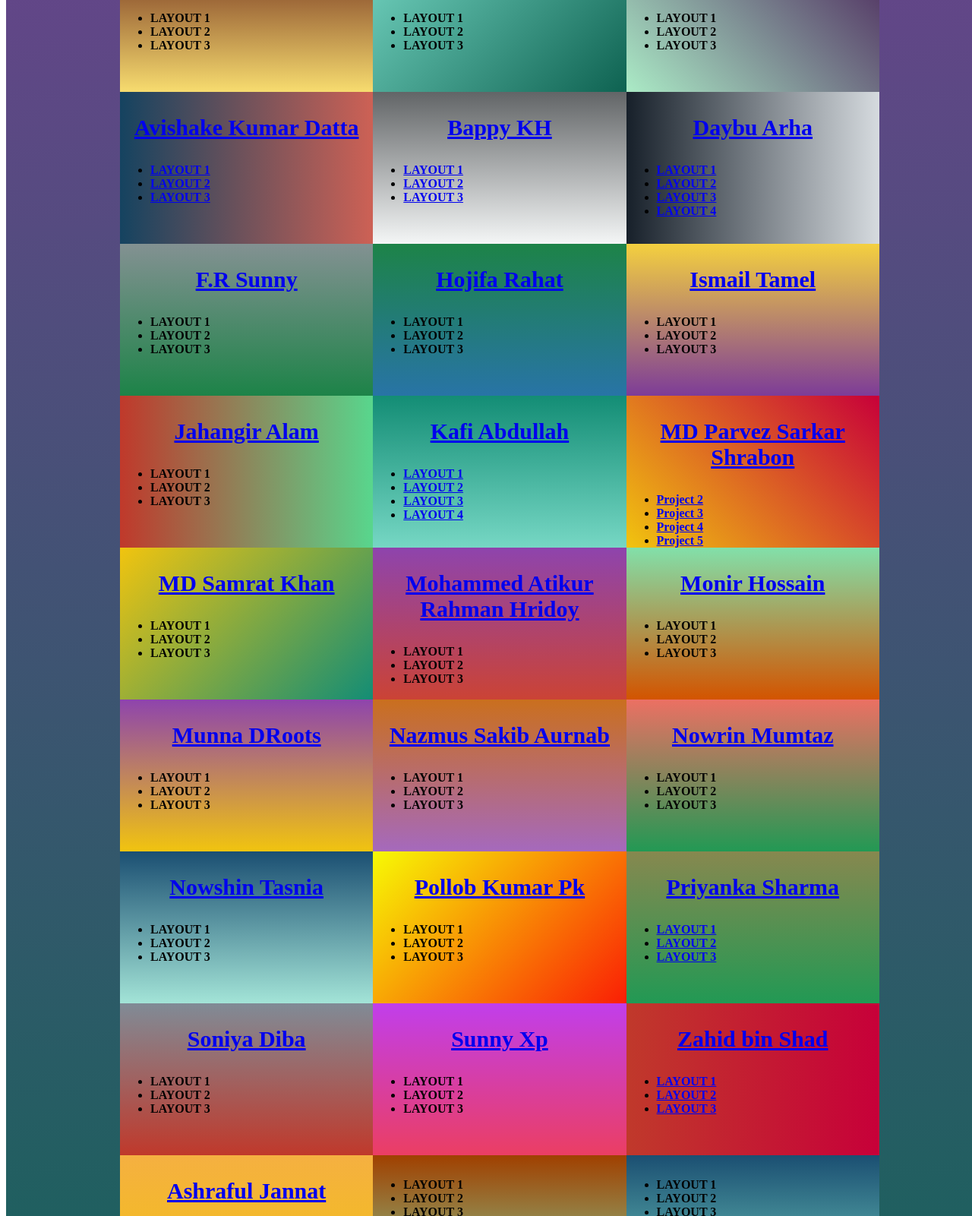
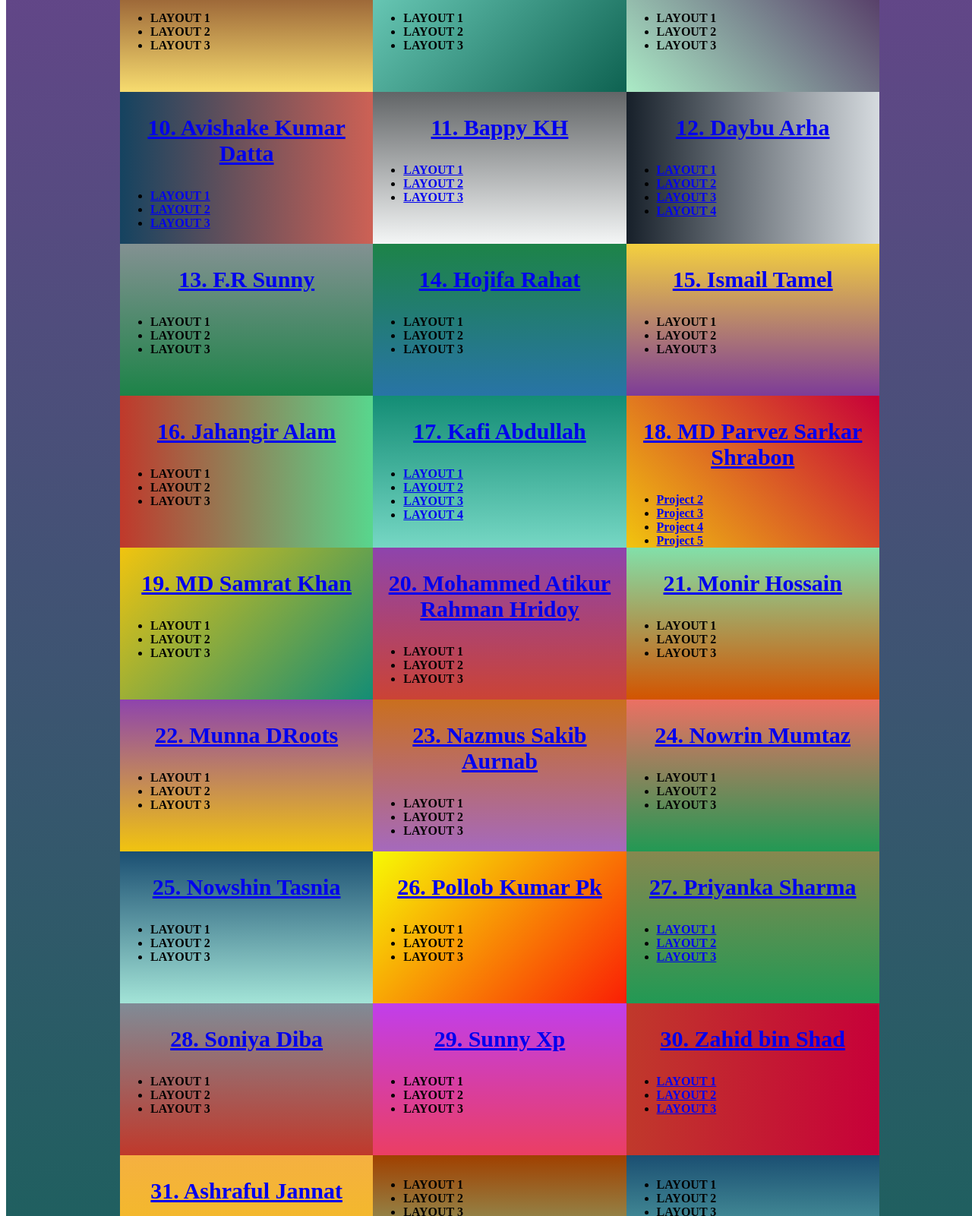
Before and after one commit to Shimanto007/Assignments_57, a plain HTML site: page index.html in a window 1280 px wide. Shown: the part 673-2274 px from the top of the page at 76% size. Drawn offline with Linux system fonts and the light colour scheme.

Commit message:
Update index.html

```diff
--- a/index.html
+++ b/index.html
@@ -15,14 +15,14 @@
 		</div>
 		<div class="mark"><b><p class="para-2"><marquee>Assignments submitted by SSB-57 students</marquee></p></div>
 		<div class="content-part1">
-			<div class="part-1"><p class="L1"><a href="https://www.facebook.com/mannanshimanto">Mannan Arefin Sharif</a></p>
+			<div class="part-1"><p class="L1"><a href="https://www.facebook.com/mannanshimanto">1. Mannan Arefin Sharif</a></p>
 				<ul>
 				<li><a href="https://shimanto007.github.io/layout_1/" target="blank">LAYOUT 1</a></li>
 				<li><a href="https://shimanto007.github.io/layout_2/" target="blank">LAYOUT 2</a></li>
 				<li><a href="https://shimanto007.github.io/layout_3/" target="blank">LAYOUT 3</a></li>
 			    </ul>
 		    </div>
-			<div class="part-2"><p class="L2"><a href="https://www.facebook.com/profile.php?id=100002824879625">Syed Muhammad Nadeem Kadery</a></p>
+			<div class="part-2"><p class="L2"><a href="https://www.facebook.com/profile.php?id=100002824879625">2. Syed Muhammad Nadeem Kadery</a></p>
 				<ul>
 				<li><a href="https://syedmuhammadnadeemkadery.github.io/second_project/" target="blank">Project 2</a></li>
 				<li><a href="https://syedmuhammadnadeemkadery.github.io/third-project/" target="blank">Project 3</a></li>
@@ -30,7 +30,7 @@
 				<li><a href="https://syedmuhammadnadeemkadery.github.io/fifth_project/" target="blank">Project 5</a></li>
 			</ul>
 			</div>
-			<div class="part-3"><p class="L3"><a href="https://www.facebook.com/Ariful.Islam.Turon">Ariful Islam Turon</a></p>
+			<div class="part-3"><p class="L3"><a href="https://www.facebook.com/Ariful.Islam.Turon">3. Ariful Islam Turon</a></p>
 				<ul>
 				<li>LAYOUT 1</li>
 				<li>LAYOUT 2</li>
@@ -39,21 +39,21 @@
 			</div>
 		</div>
 		<div class="content-part2">
-			<div class="part-4"><p class="L4"><a href="https://www.facebook.com/showrov.mir">Showrov Mirza</a></p>
+			<div class="part-4"><p class="L4"><a href="https://www.facebook.com/showrov.mir">4. Showrov Mirza</a></p>
 				<ul>
 				<li>LAYOUT 1</li>
 				<li>LAYOUT 2</li>
 				<li>LAYOUT 3</li>
 			</ul>
 			</div>
-			<div class="part-5"><p class="L5"><a href="https://www.facebook.com/navid.nawaj.9">Navid Nawaz</a></p>
+			<div class="part-5"><p class="L5"><a href="https://www.facebook.com/navid.nawaj.9">5. Navid Nawaz</a></p>
 				<ul>
 				<li><a href="https://navidnawaj.github.io/Layout_1/">LAYOUT 1</a></li>
 				<li><a href="https://navidnawaj.github.io/Layout_Two/">LAYOUT 2</a></li>
 				<li><a href="https://navidnawaj.github.io/Layout_3/">LAYOUT 3</a></li>
 			</ul>
 			</div>
-			<div class="part-6"><p class="L6"><a href="https://www.facebook.com/khelahobe">Fahad Ahmed</a></p>
+			<div class="part-6"><p class="L6"><a href="https://www.facebook.com/khelahobe">6. Fahad Ahmed</a></p>
 				<ul>
 				<li>LAYOUT 1</li>
 				<li>LAYOUT 2</li>
@@ -62,21 +62,21 @@
 			</div>
 		</div>
 		<div class="content-part3">
-			<div class="part-7"><p class="L7"><a href="https://www.facebook.com/abid.zaman1057">Abid Zaman Shadhin</a></p>
+			<div class="part-7"><p class="L7"><a href="https://www.facebook.com/abid.zaman1057">7. Abid Zaman Shadhin</a></p>
 				<ul>
 				<li>LAYOUT 1</li>
 				<li>LAYOUT 2</li>
 				<li>LAYOUT 3</li>
 			</ul>
 			</div>
-			<div class="part-8"><p class="L8"><a href="https://www.facebook.com/a2m41n">AdHian ÅzMain</a></p>
+			<div class="part-8"><p class="L8"><a href="https://www.facebook.com/a2m41n">8. AdHian ÅzMain</a></p>
 				<ul>
 				<li>LAYOUT 1</li>
 				<li>LAYOUT 2</li>
 				<li>LAYOUT 3</li>
 			</ul>
 			</div>
-			<div class="part-9"><p class="L9"><a href="https://www.facebook.com/priyanka.majumder.73594">Anamika Majumder</a></p>
+			<div class="part-9"><p class="L9"><a href="https://www.facebook.com/priyanka.majumder.73594">9. Anamika Majumder</a></p>
 				<ul>
 				<li>LAYOUT 1</li>
 				<li>LAYOUT 2</li>
@@ -85,21 +85,21 @@
 			</div>
 		</div>
 		<div class="content-part4">
-			<div class="part-10"><p class="L10"><a href="https://www.facebook.com/avishakekumar.datta">Avishake Kumar Datta</a></p>
+			<div class="part-10"><p class="L10"><a href="https://www.facebook.com/avishakekumar.datta">10. Avishake Kumar Datta</a></p>
 				<ul>
 				<li><a href="https://avishakedatta.github.io/project_two_taskone/">LAYOUT 1</a></li>
 				<li><a href="https://avishakedatta.github.io/project_two_tasktwo/">LAYOUT 2</a></li>
 				<li><a href="https://avishakedatta.github.io/project_two_taskthree/.">LAYOUT 3</a></li>
 			</ul>
 			</div>
-			<div class="part-11"><p class="L11"><a href="https://www.facebook.com/bappy.kh.7146">Bappy KH</a></p>
+			<div class="part-11"><p class="L11"><a href="https://www.facebook.com/bappy.kh.7146">11. Bappy KH</a></p>
 				<ul>
 				<li><a href="https://kawser-hamid.github.io/basic-layout-1/">LAYOUT 1</a></li>
 				<li><a href="https://kawser-hamid.github.io/basic-layout-2/">LAYOUT 2</a></li>
 				<li><a href="https://kawser-hamid.github.io/basic-layout-3/">LAYOUT 3</a></li>
 			</ul>
 			</div>
-			<div class="part-12"><p class="L12"><a href="https://www.facebook.com/daybu.arha">Daybu Arha</a></p>
+			<div class="part-12"><p class="L12"><a href="https://www.facebook.com/daybu.arha">12. Daybu Arha</a></p>
 				<ul>
 				<li><a href="https://daybu.github.io/p1/">LAYOUT 1</a></li>
 				<li><a href="https://daybu.github.io/p2/">LAYOUT 2</a></li>
@@ -109,21 +109,21 @@
 			</div>
 		</div>
 		<div class="content-part5">
-			<div class="part-13"><p class="L13"><a href="https://www.facebook.com/frsunny466">F.R Sunny</a></p>
+			<div class="part-13"><p class="L13"><a href="https://www.facebook.com/frsunny466">13. F.R Sunny</a></p>
 				<ul>
 				<li>LAYOUT 1</li>
 				<li>LAYOUT 2</li>
 				<li>LAYOUT 3</li>
 			</ul>
 			</div>
-			<div class="part-14"><p class="L14"><a href="https://www.facebook.com/hojifa.islamrahat">Hojifa Rahat</a></p>
+			<div class="part-14"><p class="L14"><a href="https://www.facebook.com/hojifa.islamrahat">14. Hojifa Rahat</a></p>
 				<ul>
 				<li>LAYOUT 1</li>
 				<li>LAYOUT 2</li>
 				<li>LAYOUT 3</li>
 			</ul>
 			</div>
-			<div class="part-15"><p class="L15"><a href="https://www.facebook.com/musa.aman.568">Ismail Tamel</a></p>
+			<div class="part-15"><p class="L15"><a href="https://www.facebook.com/musa.aman.568">15. Ismail Tamel</a></p>
 				<ul>
 				<li>LAYOUT 1</li>
 				<li>LAYOUT 2</li>
@@ -132,14 +132,14 @@
 			</div>
 		</div>
 		<div class="content-part6">
-			<div class="part-16"><p class="L16"><a href="https://www.facebook.com/profile.php?id=100007564600324">Jahangir Alam</a></p>
+			<div class="part-16"><p class="L16"><a href="https://www.facebook.com/profile.php?id=100007564600324">16. Jahangir Alam</a></p>
 				<ul>
 				<li>LAYOUT 1</li>
 				<li>LAYOUT 2</li>
 				<li>LAYOUT 3</li>
 			</ul>
 			</div>
-			<div class="part-17"><p class="L17"><a href="https://www.facebook.com/kafiabdullah27">Kafi Abdullah</a></p>
+			<div class="part-17"><p class="L17"><a href="https://www.facebook.com/kafiabdullah27">17. Kafi Abdullah</a></p>
 				<ul>
 				<li><a href="https://kafiabdullah.github.io/layout-one/">LAYOUT 1</a></li>
 				<li><a href="https://kafiabdullah.github.io/layout_two/">LAYOUT 2</a></li>
@@ -147,7 +147,7 @@
 				<li><a href="https://kafiabdullah.github.io/layout-four/">LAYOUT 4</a></li>
 			</ul>
 			</div>
-			<div class="part-18"><p class="L18"><a href="https://www.facebook.com/sona.pakhi.chadni">MD Parvez Sarkar Shrabon</a></p>
+			<div class="part-18"><p class="L18"><a href="https://www.facebook.com/sona.pakhi.chadni">18. MD Parvez Sarkar Shrabon</a></p>
 				<ul>
 				<li><a href="https://mdparvezsarkar.github.io/Project_two/">Project 2</a></li>
 				<li><a href="https://mdparvezsarkar.github.io/Project_three/">Project 3</a></li>
@@ -157,21 +157,21 @@
 			</div>
 		</div>
 		<div class="content-part7">
-			<div class="part-19"><p class="L19"><a href="https://www.facebook.com/mdsamrat.khan.50746">MD Samrat Khan</a></p>
+			<div class="part-19"><p class="L19"><a href="https://www.facebook.com/mdsamrat.khan.50746">19. MD Samrat Khan</a></p>
 				<ul>
 				<li>LAYOUT 1</li>
 				<li>LAYOUT 2</li>
 				<li>LAYOUT 3</li>
 			</ul>
 			</div>
-			<div class="part-20"><p class="L20"><a href="https://www.facebook.com/shunno.hridoy.7">Mohammed Atikur Rahman Hridoy</a></p>
+			<div class="part-20"><p class="L20"><a href="https://www.facebook.com/shunno.hridoy.7">20. Mohammed Atikur Rahman Hridoy</a></p>
 				<ul>
 				<li>LAYOUT 1</li>
 				<li>LAYOUT 2</li>
 				<li>LAYOUT 3</li>
 			</ul>
 			</div>
-			<div class="part-21"><p class="L21"><a href="https://www.facebook.com/monir.monirhossain.7906">Monir Hossain</a></p>
+			<div class="part-21"><p class="L21"><a href="https://www.facebook.com/monir.monirhossain.7906">21. Monir Hossain</a></p>
 				<ul>
 				<li>LAYOUT 1</li>
 				<li>LAYOUT 2</li>
@@ -180,21 +180,21 @@
 			</div>
 		</div>
 		<div class="content-part8">
-			<div class="part-22"><p class="L22"><a href="https://www.facebook.com/munnasong">Munna DRoots</a></p>
+			<div class="part-22"><p class="L22"><a href="https://www.facebook.com/munnasong">22. Munna DRoots</a></p>
 				<ul>
 				<li>LAYOUT 1</li>
 				<li>LAYOUT 2</li>
 				<li>LAYOUT 3</li>
 			</ul>
 			</div>
-			<div class="part-23"><p class="L23"><a href="https://www.facebook.com/Sakibaurnab">Nazmus Sakib Aurnab</a></p>
+			<div class="part-23"><p class="L23"><a href="https://www.facebook.com/Sakibaurnab">23. Nazmus Sakib Aurnab</a></p>
 				<ul>
 				<li>LAYOUT 1</li>
 				<li>LAYOUT 2</li>
 				<li>LAYOUT 3</li>
 			</ul>
 			</div>
-			<div class="part-24"><p class="L24"><a href="https://www.facebook.com/nowrin.nrn">Nowrin Mumtaz</a></p>
+			<div class="part-24"><p class="L24"><a href="https://www.facebook.com/nowrin.nrn">24. Nowrin Mumtaz</a></p>
 				<ul>
 				<li>LAYOUT 1</li>
 				<li>LAYOUT 2</li>
@@ -203,21 +203,21 @@
 			</div>
 		</div>
 		<div class="content-part9">
-			<div class="part-25"><p class="L25"><a href="https://www.facebook.com/nowshin.alam.3">Nowshin Tasnia</a></p>
+			<div class="part-25"><p class="L25"><a href="https://www.facebook.com/nowshin.alam.3">25. Nowshin Tasnia</a></p>
 				<ul>
 				<li>LAYOUT 1</li>
 				<li>LAYOUT 2</li>
 				<li>LAYOUT 3</li>
 			</ul>
 			</div>
-			<div class="part-26"><p class="L26"><a href="https://www.facebook.com/pollobchorborty.pk">Pollob Kumar Pk</a></p>
+			<div class="part-26"><p class="L26"><a href="https://www.facebook.com/pollobchorborty.pk">26. Pollob Kumar Pk</a></p>
 				<ul>
 				<li>LAYOUT 1</li>
 				<li>LAYOUT 2</li>
 				<li>LAYOUT 3</li>
 			</ul>
 			</div>
-			<div class="part-27"><p class="L27"><a href="https://www.facebook.com/ArshaPriyanka">Priyanka Sharma</a></p>
+			<div class="part-27"><p class="L27"><a href="https://www.facebook.com/ArshaPriyanka">27. Priyanka Sharma</a></p>
 				<ul>
 				<li><a href="https://arshapriyanka.github.io/Assignment-Two">LAYOUT 1</a></li>
 				<li><a href="https://arshapriyanka.github.io/SSB_Project_2">LAYOUT 2</a></li>
@@ -226,21 +226,21 @@
 			</div>
 		</div>
 		<div class="content-part10">
-			<div class="part-28"><p class="L28"><a href="https://www.facebook.com/soniya.diba">Soniya Diba</a></p>
+			<div class="part-28"><p class="L28"><a href="https://www.facebook.com/soniya.diba">28. Soniya Diba</a></p>
 				<ul>
 				<li>LAYOUT 1</li>
 				<li>LAYOUT 2</li>
 				<li>LAYOUT 3</li>
 			</ul>
 			</div>
-			<div class="part-29"><p class="L29"><a href="https://www.facebook.com/msunn">Sunny Xp</a></p>
+			<div class="part-29"><p class="L29"><a href="https://www.facebook.com/msunn">29. Sunny Xp</a></p>
 				<ul>
 				<li>LAYOUT 1</li>
 				<li>LAYOUT 2</li>
 				<li>LAYOUT 3</li>
 			</ul>
 			</div>
-			<div class="part-30"><p class="L30"><a href="https://www.facebook.com/pantho.pothik.39">Zahid bin Shad</a></p>
+			<div class="part-30"><p class="L30"><a href="https://www.facebook.com/pantho.pothik.39">30. Zahid bin Shad</a></p>
 				<ul>
 				<li><a href="https://zahidshad.github.io/project_three_three/">LAYOUT 1</a></li>
 				<li><a href="https://zahidshad.github.io/project-three/">LAYOUT 2</a></li>
@@ -249,7 +249,7 @@
 			</div>
 		</div>
 		<div class="content-part11">
-			<div class="part-31"><p class="L31"><a href="https://www.facebook.com/ajannattt">Ashraful Jannat</a></p>
+			<div class="part-31"><p class="L31"><a href="https://www.facebook.com/ajannattt">31. Ashraful Jannat</a></p>
 				<ul>
 				<li><a href="https://ajannat.github.io/shikhbe_sobai/layout1">LAYOUT 1</a></li>
 				<li><a href="https://ajannat.github.io/shikhbe_sobai/layout2">LAYOUT 2</a></li>
```
